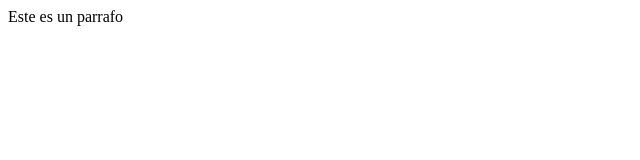
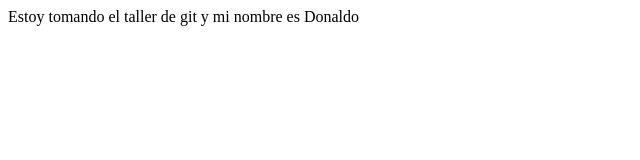
Before and after one commit to donaldofndz/Clasegitprofesor, a plain HTML site: page index.html in a window 1280 px wide. Shown: the whole page, without its empty margins (0-640 px from the left). Drawn offline with Linux system fonts and the light colour scheme.

Commit message:
Ya le pusimos nuestro nombre

```diff
--- a/index.html
+++ b/index.html
@@ -3,6 +3,6 @@
 <head>
 
 </head>
-<p>Este es un parrafo</p>
+<p>Estoy tomando el taller de git y mi nombre es Donaldo</p>
 
 </html>
```
